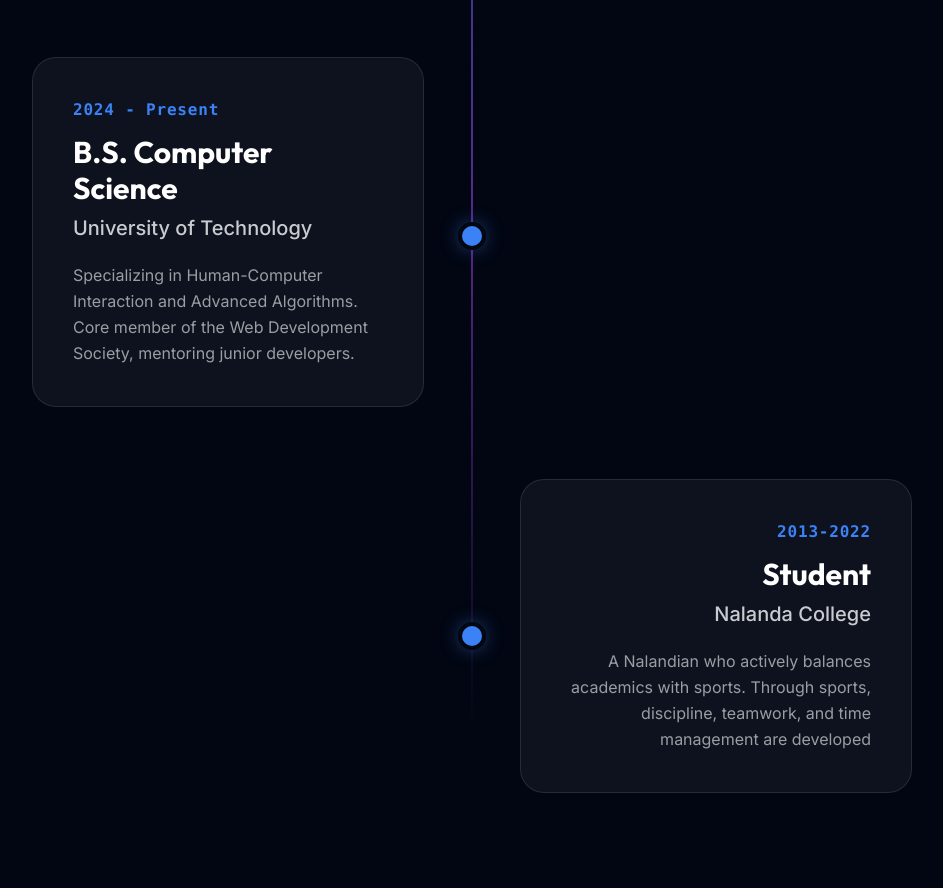
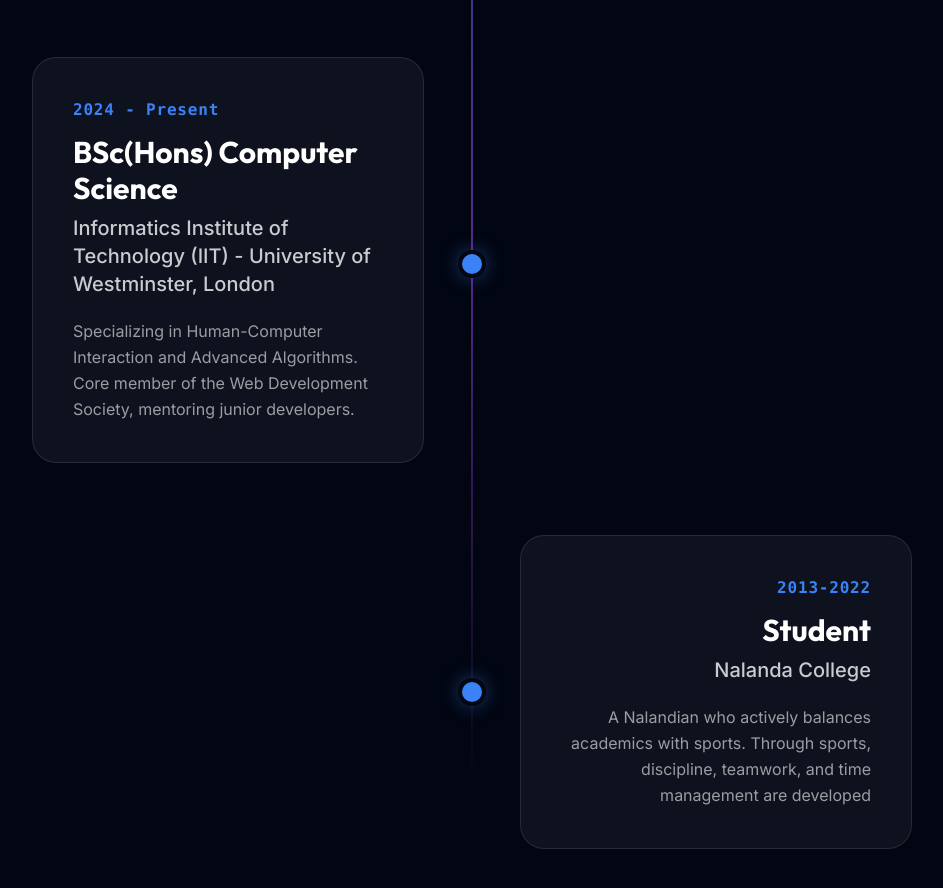
Before and after one commit to realthash/portfolio-latest, a Next.js app: page / in a window 1280 px wide. Shown: the part 4820-5708 px from the top of the page, without its empty margins (168-1111 px from the left). Built offline with nearby package versions, Linux system fonts and the light colour scheme.

Commit message:
feat: add interactive timeline section for experience and education history

```diff
--- a/src/components/sections/Experience.tsx
+++ b/src/components/sections/Experience.tsx
@@ -12,8 +12,8 @@
 
     {
         year: "2024 - Present",
-        role: "B.S. Computer Science",
-        company: "University of Technology",
+        role: "BSc(Hons) Computer Science",
+        company: "Informatics Institute of Technology (IIT) - University of Westminster, London",
         description: "Specializing in Human-Computer Interaction and Advanced Algorithms. Core member of the Web Development Society, mentoring junior developers.",
     },
     {
```
